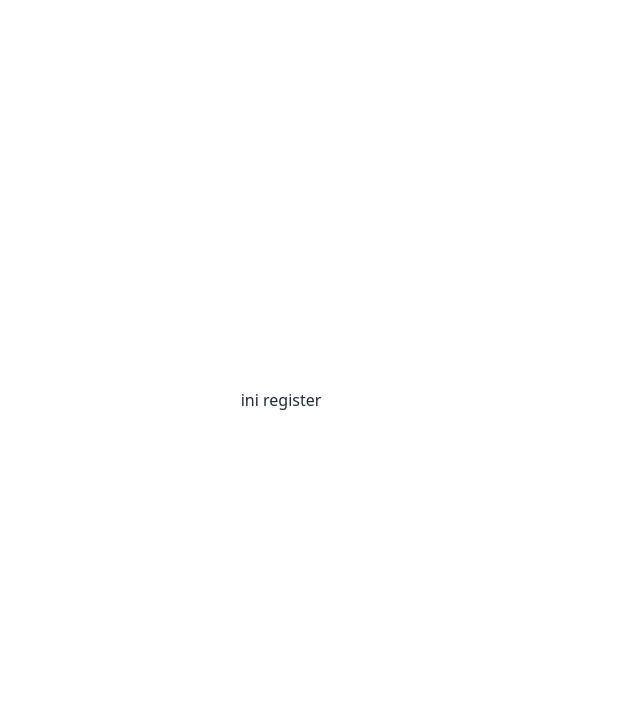
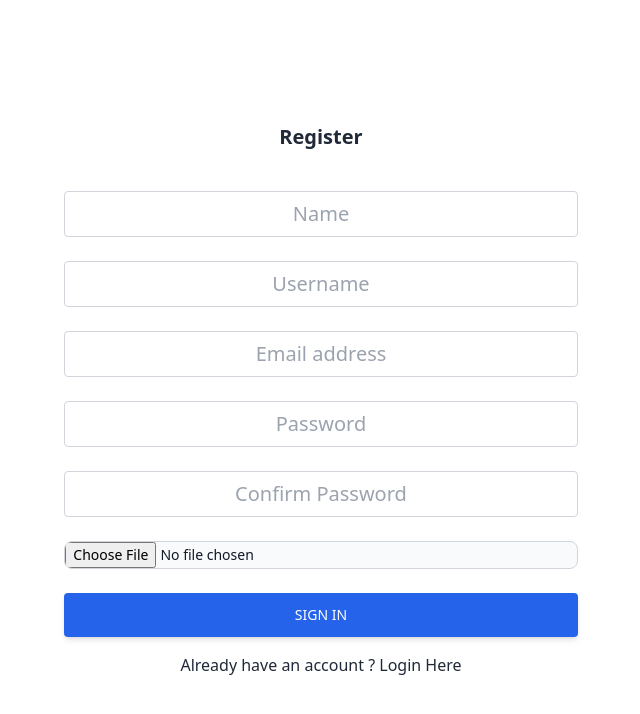
Before and after one commit to pascal029/tes-machine-vision, a Vue app in the folder frontend/client/: page /register in a window 1280 px wide. Shown: the top 714 px of the page, without its empty margins (359-999 px from the left). Built offline with nearby package versions, Linux system fonts and the light colour scheme.

Commit message:
add methods handleImage

```diff
--- a/frontend/client/index.html
+++ b/frontend/client/index.html
@@ -2,12 +2,12 @@
 <html lang="en">
   <head>
     <meta charset="UTF-8">
-    <link rel="icon" href="/favicon.ico">
     <meta name="viewport" content="width=device-width, initial-scale=1.0">
-    <title>Vite App</title>
+    <title>Machine Vision</title>
   </head>
   <body>
     <div id="app"></div>
     <script type="module" src="/src/main.js"></script>
+    <script src="//cdn.jsdelivr.net/npm/sweetalert2@11"></script>
   </body>
 </html>
--- a/frontend/client/package.json
+++ b/frontend/client/package.json
@@ -10,9 +10,11 @@
   },
   "dependencies": {
     "autoprefixer": "^10.4.13",
+    "axios": "^1.2.3",
     "daisyui": "^2.47.0",
     "pinia": "^2.0.28",
     "postcss": "^8.4.21",
+    "sweetalert2": "^11.7.0",
     "vue": "^3.2.45",
     "vue-router": "^4.1.6"
   },
--- a/frontend/client/src/App.vue
+++ b/frontend/client/src/App.vue
@@ -1,19 +1,8 @@
 <script>
-import { RouterView } from 'vue-router'
 import Sidebar from "./components/Sidebar.vue"
-import Login from "./views/Login.vue"
 export default {
   components : {
     Sidebar,
-    Login
-  },
-  data() {
-    return {
-      isLoggedIn : ''
-    }
-  },
-  created () {
-    this.isLoggedIn = localStorage.access_token ? true : false
   }
 }
 </script>
--- a/frontend/client/src/components/Sidebar.vue
+++ b/frontend/client/src/components/Sidebar.vue
@@ -12,9 +12,9 @@ export default {
 <template>
     <div class="drawer drawer-mobile" >
       <input id="my-drawer-2" type="checkbox" class="drawer-toggle" />
-      <div class="drawer-content flex flex-col items-center justify-center">
+      <div class="drawer-content flex flex-col ">
         <!-- Page content here -->
-        <label for="my-drawer-2" class="btn btn-primary drawer-button lg:hidden">Open drawer</label>
+        <div class="btn btn-primary lg:hidden">Open drawer</div>
         <RouterView />
 
       </div>
--- a/frontend/client/src/stores/counter.js
+++ /dev/null
@@ -1,12 +0,0 @@
-import { ref, computed } from 'vue'
-import { defineStore } from 'pinia'
-
-export const useCounterStore = defineStore('counter', () => {
-  const count = ref(0)
-  const doubleCount = computed(() => count.value * 2)
-  function increment() {
-    count.value++
-  }
-
-  return { count, doubleCount, increment }
-})
--- /dev/null
+++ b/frontend/client/src/stores/posts.js
@@ -0,0 +1,21 @@
+import { defineStore } from "pinia";
+
+export const usePostsStore = defineStore("posts", {
+  state: () => ({
+    baseUrl: `http://localhost:3000`,
+  }),
+  actions: {
+    async register(registerData) {
+      try {
+      } catch (error) {}
+    },
+    async login(loginData) {
+      try {
+      } catch (error) {}
+    },
+    async upLoadFile(imageBinary) {
+      try {
+      } catch (error) {}
+    },
+  },
+});
--- a/frontend/client/src/views/Login.vue
+++ b/frontend/client/src/views/Login.vue
@@ -1,3 +1,38 @@
 <template>
-    <div> ini login</div>
+    <section class="h-screen">
+  <div class="container px-6 py-12 h-full">
+    <div class="flex justify-center items-center flex-wrap h-full g-6 text-gray-800">
+      <div class="md:w-8/12 lg:w-5/12 lg:ml-20">
+        <div class="flex justify-center items-center font-bold text-xl mb-10">Login</div>
+        <form>
+          <div class="mb-6">
+            <input
+              type="text"
+              class="form-control text-center block w-full px-4 py-2 text-xl font-normal text-gray-700 bg-white bg-clip-padding border border-solid border-gray-300 rounded transition ease-in-out m-0 focus:text-gray-700 focus:bg-white focus:border-blue-600 focus:outline-none"
+              placeholder="Username"
+            />
+          </div>
+          <div class="mb-6">
+            <input
+              type="password"
+              class="form-control text-center block w-full px-4 py-2 text-xl font-normal text-gray-700 bg-white bg-clip-padding border border-solid border-gray-300 rounded transition ease-in-out m-0 focus:text-gray-700 focus:bg-white focus:border-blue-600 focus:outline-none"
+              placeholder="Password"
+            />
+          </div>
+          <button
+            type="submit"
+            class="inline-block px-7 py-3 bg-blue-600 text-white font-medium text-sm leading-snug uppercase rounded shadow-md hover:bg-blue-700 hover:shadow-lg focus:bg-blue-700 focus:shadow-lg focus:outline-none focus:ring-0 active:bg-blue-800 active:shadow-lg transition duration-150 ease-in-out w-full"
+            data-mdb-ripple="true"
+            data-mdb-ripple-color="light"
+          >
+            Sign in
+          </button>
+        </form>
+        <div class="flex justify-center">
+          <p>Don't have an account ? <RouterLink to='/register'>Register Here</RouterLink></p>
+        </div>
+      </div>
+    </div>
+  </div>
+</section>
 </template>
--- a/frontend/client/src/views/Register.vue
+++ b/frontend/client/src/views/Register.vue
@@ -1,3 +1,107 @@
+<script>
+import { mapActions, mapState } from "pinia";
+import {usePostsStore} from '../stores/posts'
+export default {
+  data(){
+    return {
+      image : '',
+      name : '',
+      username : '',
+      email : '',
+      password : '',
+      confirmPassword : ''
+    }
+  },
+  methods : {
+    ...mapActions(usePostsStore, ['upLoadFile']),
+    async handleImage(e){
+      const uploadedImage = e.target.files[0]
+      this.convertToBase64(uploadedImage)
+
+    },
+    convertToBase64(imageFile){
+      const reader = new FileReader()
+
+      reader.onload =(e) =>{
+        this.image = e.target.result
+      }
+
+      reader.readAsBinaryString(imageFile)
+      reader.onloadend = (e) => {
+        this.upLoadFile(this.image)
+      }
+    }
+  }
+}
+</script>
 <template>
-    <div> ini register</div>
+    <section class="h-screen">
+  <div class="container px-6 py-12 h-full">
+    <div class="flex justify-center items-center flex-wrap h-full g-6 text-gray-800">
+      <div class="md:w-8/12 lg:w-5/12 lg:ml-20">
+        <div class="flex justify-center items-center text-xl font-bold mb-10">Register</div>
+        <form>
+          <div class="mb-6 ">
+            <input
+              type="text"
+              class="form-control text-center block w-full px-4 py-2 text-xl font-normal text-gray-700 bg-white bg-clip-padding border border-solid border-gray-300 rounded transition ease-in-out m-0 focus:text-gray-700 focus:bg-white focus:border-blue-600 focus:outline-none"
+              placeholder="Name"
+              v-model="name"
+            />
+          </div>
+          <div class="mb-6">
+            <input
+              type="text"
+              class="form-control text-center block w-full px-4 py-2 text-xl font-normal text-gray-700 bg-white bg-clip-padding border border-solid border-gray-300 rounded transition ease-in-out m-0 focus:text-gray-700 focus:bg-white focus:border-blue-600 focus:outline-none"
+              placeholder="Username"
+              v-model="username"
+            />
+          </div>
+          <div class="mb-6">
+            <input
+              type="text"
+              class="form-control text-center block w-full px-4 py-2 text-xl font-normal text-gray-700 bg-white bg-clip-padding border border-solid border-gray-300 rounded transition ease-in-out m-0 focus:text-gray-700 focus:bg-white focus:border-blue-600 focus:outline-none"
+              placeholder="Email address"
+              v-model="email"
+            />
+          </div>
+          <div class="mb-6">
+            <input
+              type="password"
+              class="form-control text-center block w-full px-4 py-2 text-xl font-normal text-gray-700 bg-white bg-clip-padding border border-solid border-gray-300 rounded transition ease-in-out m-0 focus:text-gray-700 focus:bg-white focus:border-blue-600 focus:outline-none"
+              placeholder="Password"
+              v-model="password"
+            />
+          </div>
+          <div class="mb-6">
+            <input
+              type="password"
+              class="form-control text-center block w-full px-4 py-2 text-xl font-normal text-gray-700 bg-white bg-clip-padding border border-solid border-gray-300 rounded transition ease-in-out m-0 focus:text-gray-700 focus:bg-white focus:border-blue-600 focus:outline-none"
+              placeholder="Confirm Password"
+              v-model="confirmPassword"
+            />
+          </div>
+          <div class="mb-6">
+            <input @change="handleImage" class="block w-full text-sm text-gray-900 border border-gray-300 rounded-lg cursor-pointer bg-gray-50 dark:text-gray-400 focus:outline-none dark:bg-gray-700 dark:border-gray-600 dark:placeholder-gray-400" type="file">
+
+          </div>
+
+
+          <!-- Submit button -->
+          <button
+            type="submit"
+            class="inline-block px-7 py-3 bg-blue-600 text-white font-medium text-sm leading-snug uppercase rounded shadow-md hover:bg-blue-700 hover:shadow-lg focus:bg-blue-700 focus:shadow-lg focus:outline-none focus:ring-0 active:bg-blue-800 active:shadow-lg transition duration-150 ease-in-out w-full"
+            data-mdb-ripple="true"
+            data-mdb-ripple-color="light"
+          >
+            Sign in
+          </button>
+        </form>
+        <div class="flex justify-center mt-4">
+          <p>Already have an account ? <RouterLink to='/login'>Login Here</RouterLink></p>
+        </div>
+      </div>
+    </div>
+  </div>
+</section>
 </template>
```
Also changed, not shown: 1 other file (tests, documents, lock files or other folders).
